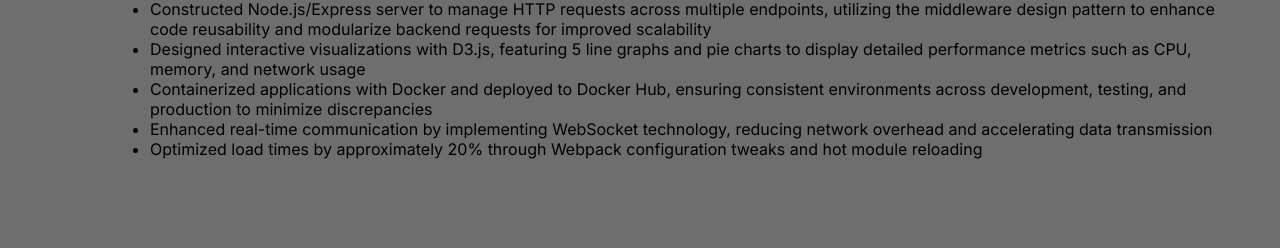
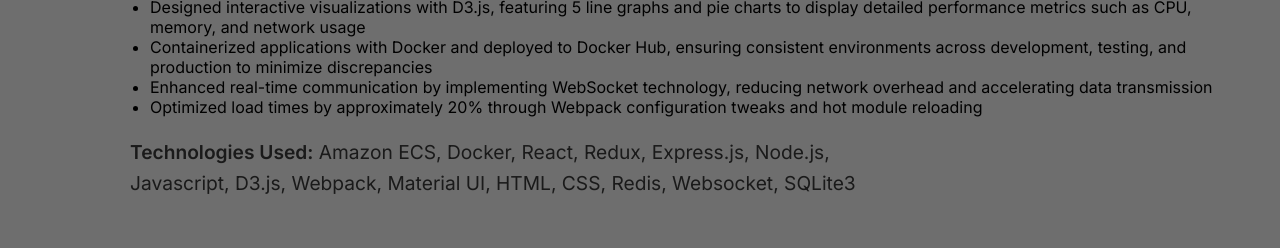
Before and after one commit to gracelo0717/gracelo0717.github.io, a React app: page /contact in a window 1280 px wide. Shown: the part 2180-2428 px from the top of the page. Built offline with nearby package versions, Linux system fonts and the light colour scheme.

Commit message:
tech stack for DeClustor

```diff
--- a/src/components/Experience.tsx
+++ b/src/components/Experience.tsx
@@ -67,6 +67,11 @@ const Experience = () => {
             configuration tweaks and hot module reloading
           </li>
         </ul>
+        <p>
+          <strong>Technologies Used:</strong> Amazon ECS, Docker, React, Redux,
+          Express.js, Node.js, Javascript, D3.js, Webpack, Material UI, HTML,
+          CSS, Redis, Websocket, SQLite3
+        </p>
       </div>
     </section>
   );
```
